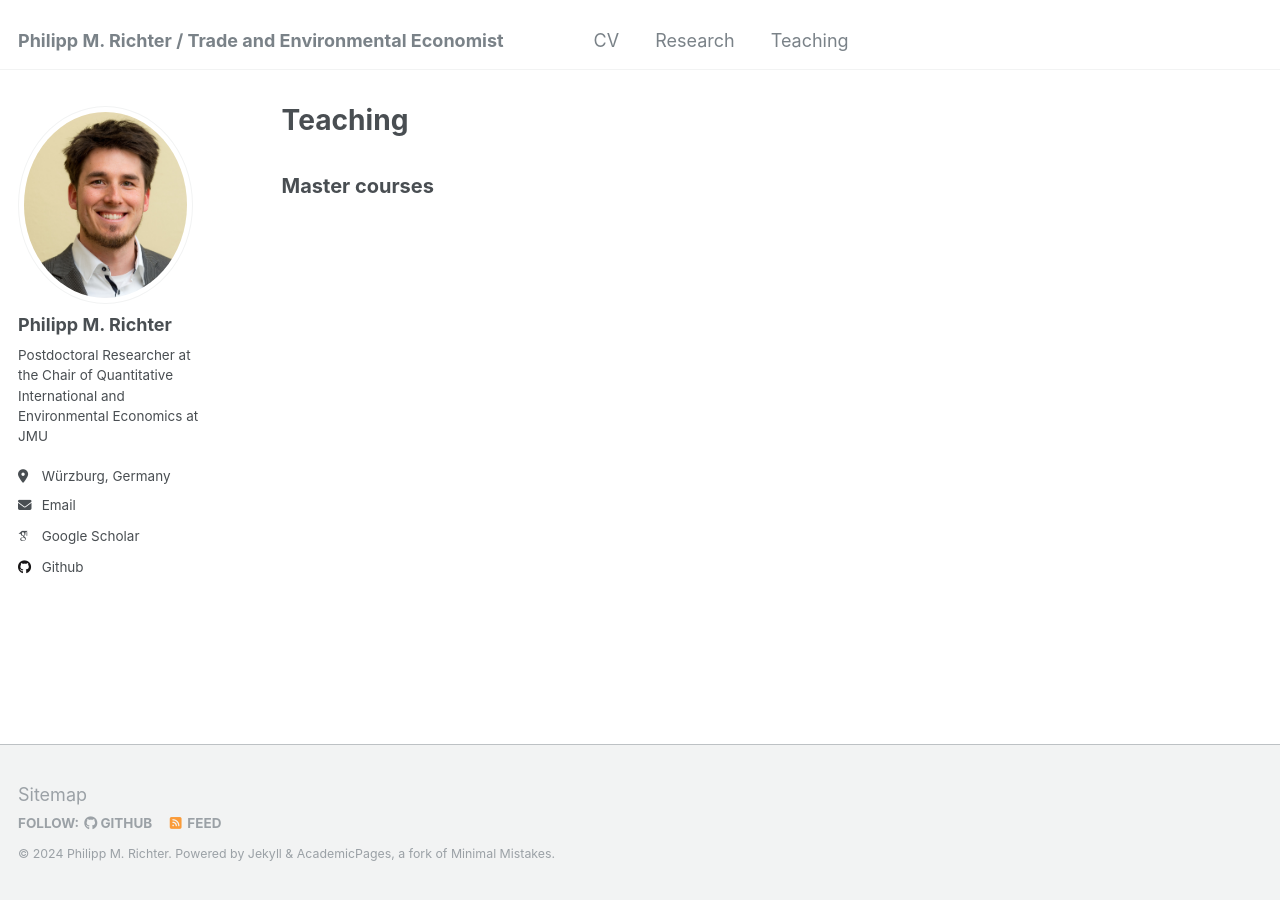
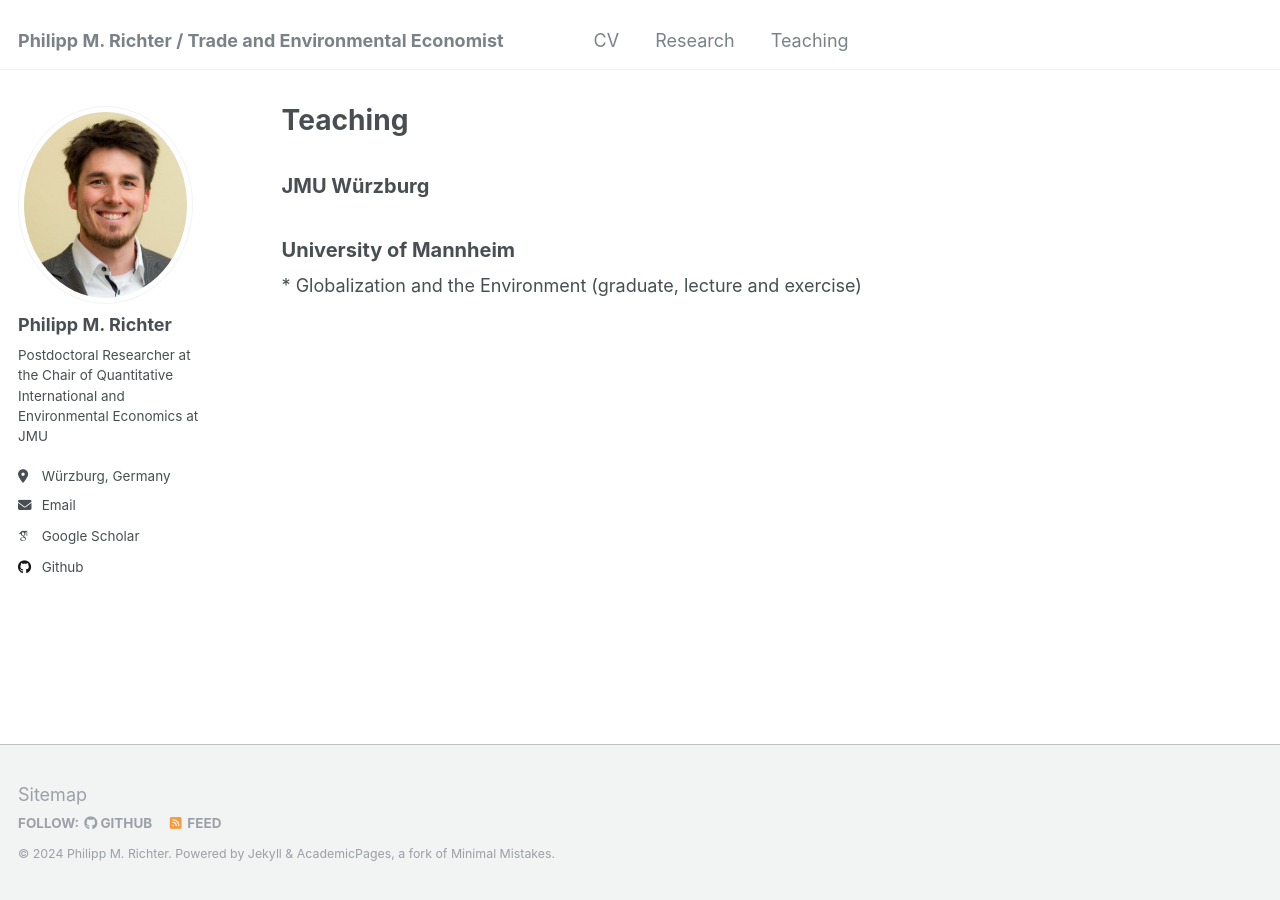
Before and after one commit to PhMRichter/PhMRichter.github.io, a Jekyll site: the page built from _pages/teaching.html, in a window 1280 px wide. Built offline with Jekyll 4.4.1, drawn with Linux system fonts in a browser that asks for light colours; some web fonts are replaced.

Commit message:
Update teaching.html

```diff
--- a/_pages/teaching.html
+++ b/_pages/teaching.html
@@ -5,4 +5,9 @@ permalink: /teaching/
 author_profile: true
 ---
 
-<h2 style="font-size: 20px;">Master courses</h2>
+<h2 style="font-size: 20px;">JMU Würzburg</h2>
+
+
+<h2 style="font-size: 20px;">University of Mannheim</h2>
+
+* Globalization and the Environment (graduate, lecture and exercise)
```
